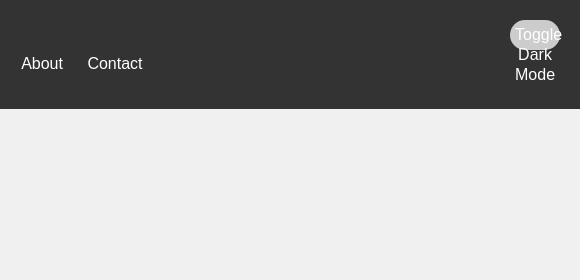
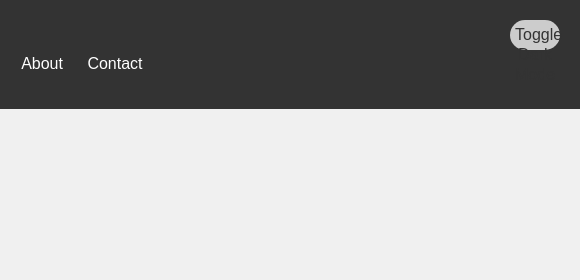
Before and after one commit to kusumadama/Movie-Review, a plain HTML site: page index.html in a window 1280 px wide. Shown: the top 280 px of the page, 700-1280 px from the left. Drawn offline with Linux system fonts and the light colour scheme.

Commit message:
Update index.html

```diff
--- a/index.html
+++ b/index.html
@@ -102,7 +102,7 @@
             background-color: #ccc;
             border-radius: 20px;
             cursor: pointer;
-            color: white; /* Adjusted for contrast */
+            color: #333; /* Adjusted for contrast */
             padding: 5px; /* Added for better click area */
             text-align: center; /* Centered text */
             line-height: 20px; /* Centered vertically */
@@ -163,7 +163,7 @@
         </nav>
         <div class="toggle-container">
             <input type="checkbox" id="toggle" />
-            <label for="toggle" style="color: white;">
+            <label for="toggle" style="color: #333;">
             Toggle Dark Mode
             </label>
         </div>
```
